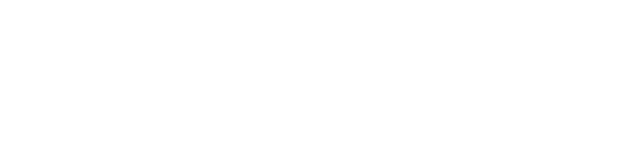
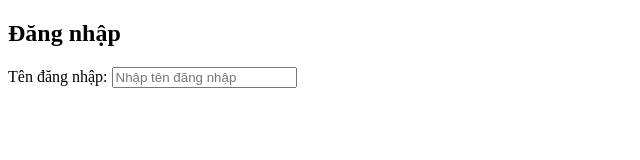
Before and after one commit to Banguyen1463/dev1, a plain HTML site: page index.html in a window 1280 px wide. Shown: the whole page, without its empty margins (0-640 px from the left). Drawn offline with Linux system fonts and the light colour scheme.

Commit message:
update lai label+txt tai khoan

```diff
--- a/index.html
+++ b/index.html
@@ -6,6 +6,18 @@
     <title>Document</title>
 </head>
 <body>
+    <div class="login-container">
+        <h2>Đăng nhập</h2>
+        <label for="txtUserName">Tên đăng nhập:</label>
+        <input type="text" id="txtUserName" placeholder="Nhập tên đăng nhập">
+
+
+
+
+
+        <p id="message" style="color: red;"></p>
+    </div>
+
 
 </body>
 </html>
```
